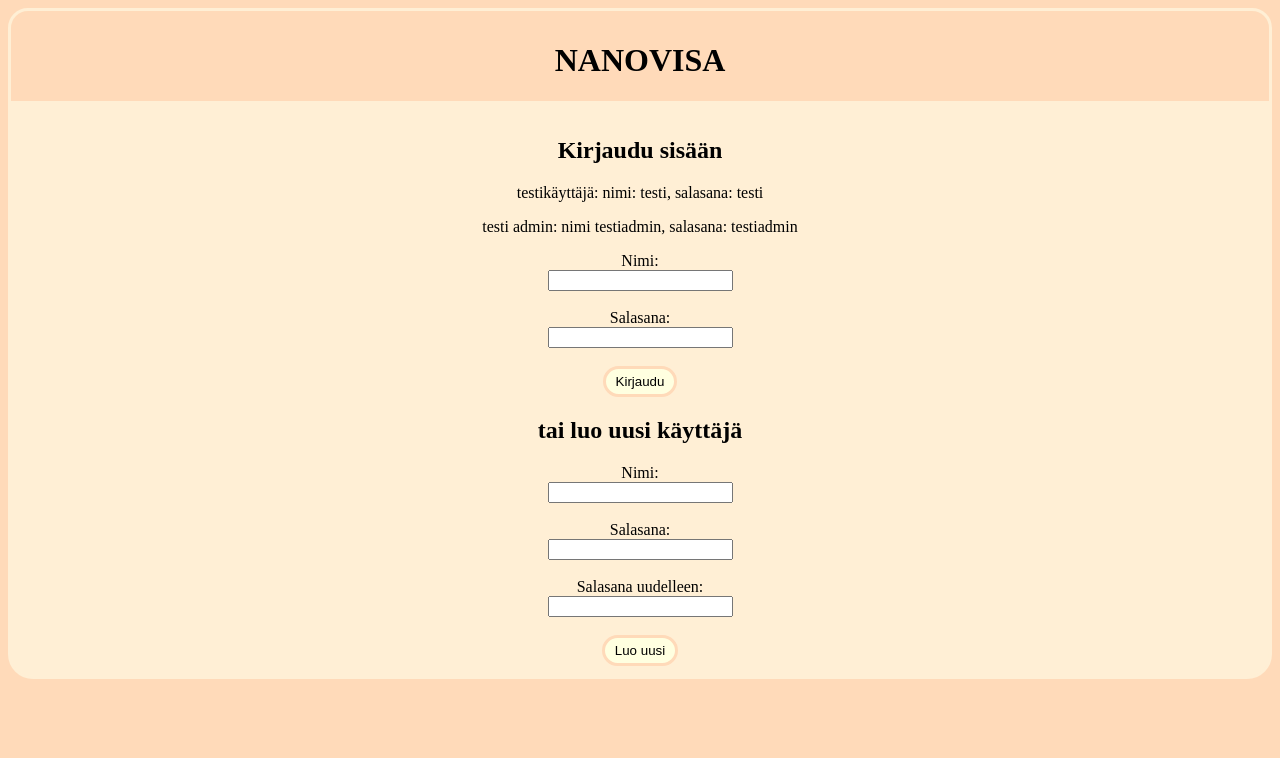
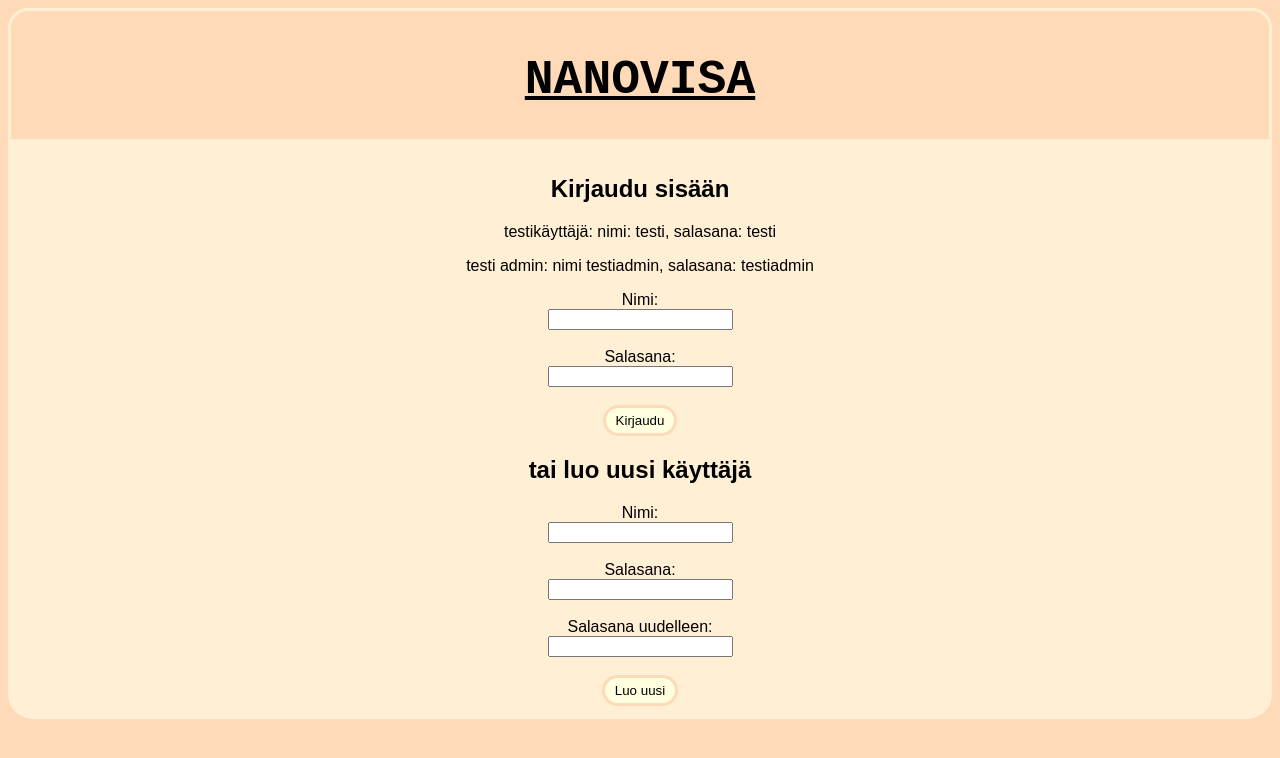
Before and after one commit to Jiisala/Nanovisa, a Flask app: page / in a window 1280 px wide. Shown: the top 758 px of the page. Run offline with Flask 2, Linux system fonts and the light colour scheme; some libraries are stand-ins or nearby versions.

Commit message:
finishing touches

```diff
--- a/services/questions.py
+++ b/services/questions.py
@@ -1,3 +1,4 @@
+from re import A
 import re
 from db import db
 from flask import session
@@ -416,8 +417,9 @@ def count_questions_answered_by():
              GROUP BY user_id"""
     result = db.session.execute(sql, {"user_id":user_id})
     answers = result.fetchone()
-    return answers[1:]
-
+    if answers:
+        return answers[1:]
+    return []
 def get_user_score():
     user_id = session.get("user_id")
     try:
--- a/static/main.css
+++ b/static/main.css
@@ -1,5 +1,11 @@
 body {
   background-color: peachpuff;
+  font-family: Arial, Helvetica, sans-serif;
+}
+H1 {
+  font-family: "Courier New", Courier, monospace;
+  font-size: 300%;
+  text-decoration-line: underline;
 }
 nav {
   background-color: peachpuff;
@@ -163,7 +169,7 @@ tr {
   padding: 5px;
 }
 tr:nth-child(even) {
-  background-color: papayawhip;
+  background-color: antiquewhite;
 }
 tr:nth-child(odd):not(:first-child) {
   background-color: lightyellow;
--- a/templates/profile.html
+++ b/templates/profile.html
@@ -41,13 +41,13 @@
         type="submit"
         formaction="/user_update_question"
         name="update"
-        value="muokkaa"
+        value="Muokkaa"
       />
       <input
         type="submit"
         formaction="/user_remove_question"
         name="delete"
-        value="poista"
+        value="Poista"
       />
     </form>
   </div>
```
